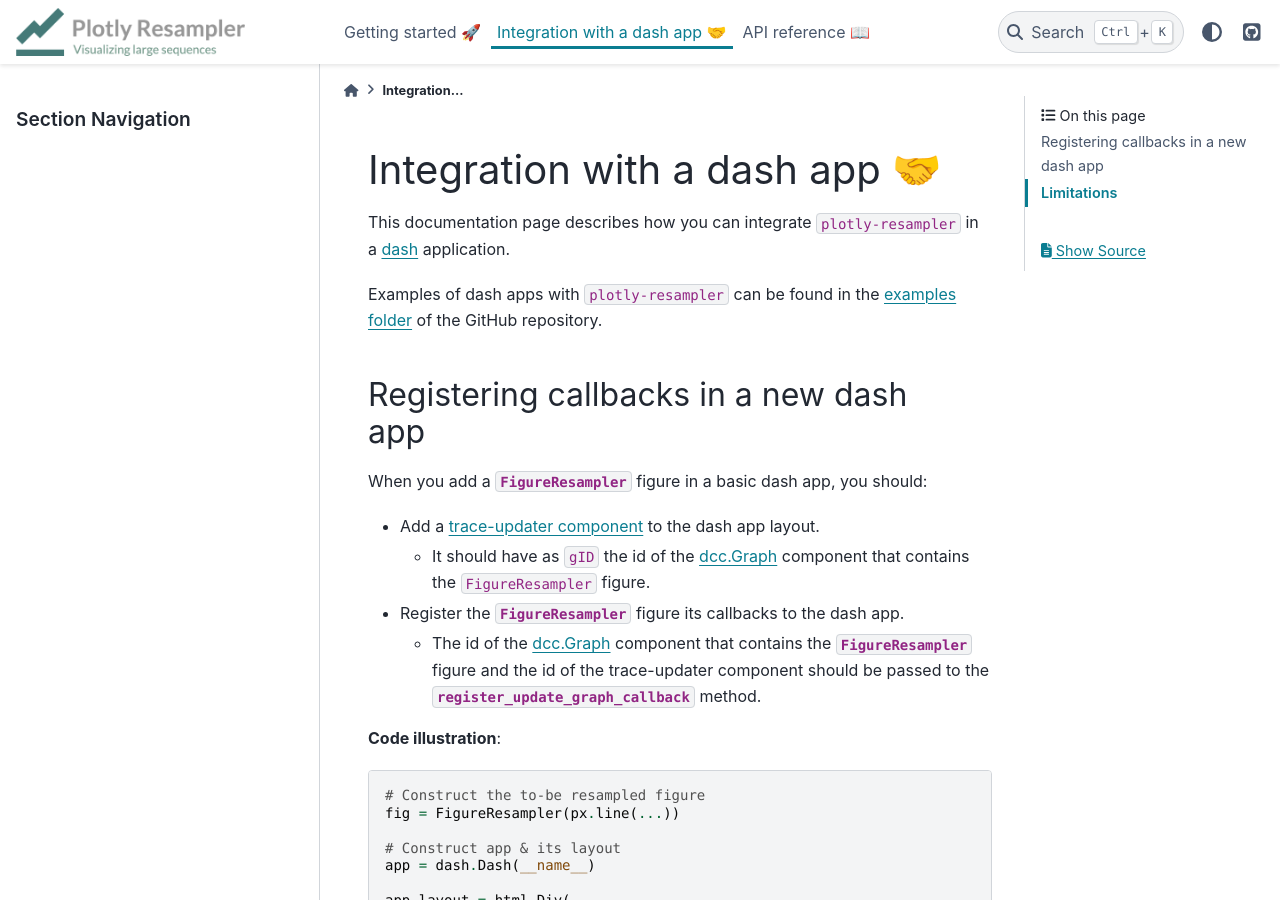
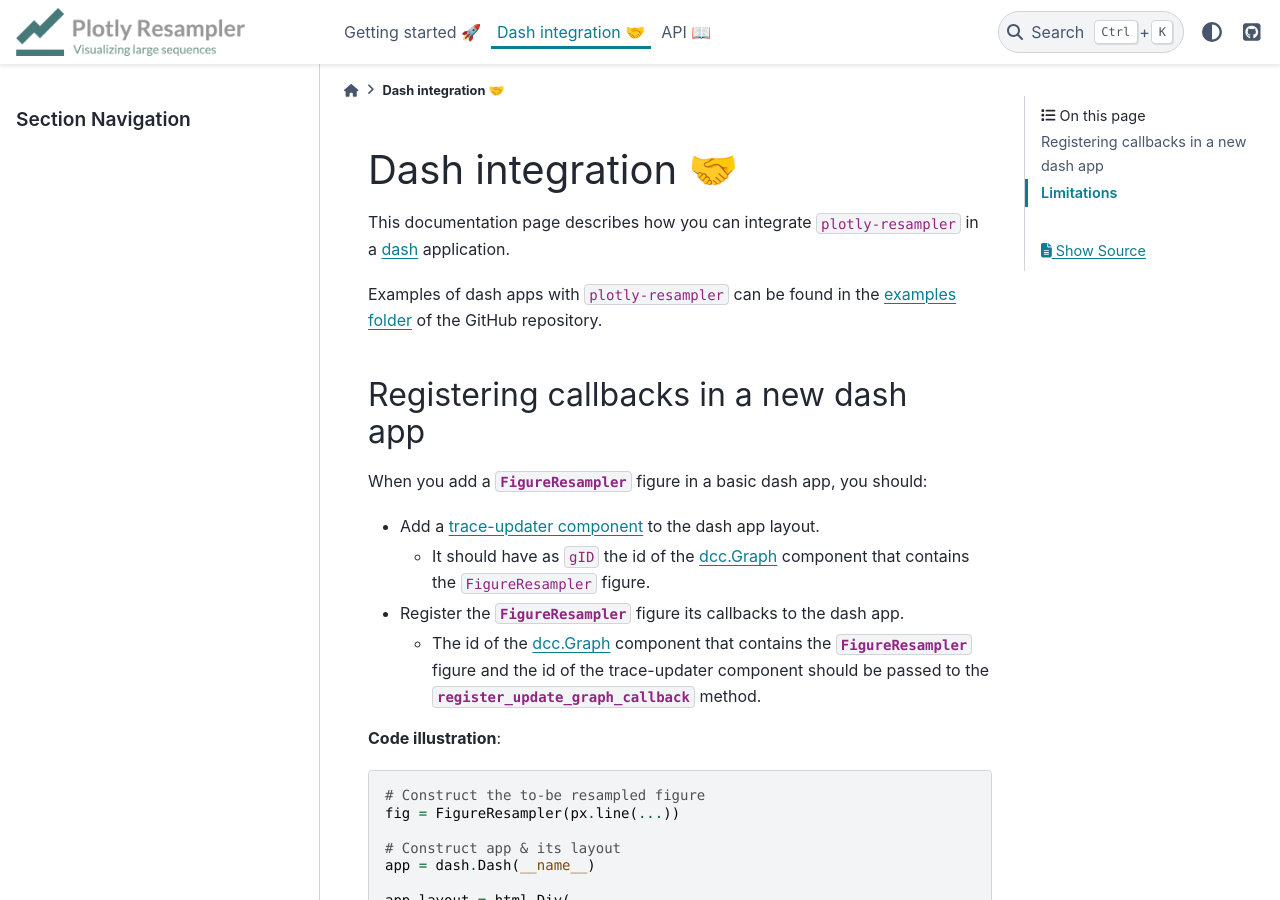
Before and after one commit to predict-idlab/plotly-resampler, a Sphinx documentation site: the page built from docs/sphinx/dash_app_integration.rst, in a window 1280 px wide and 900 px high. Built offline with Sphinx 7.4.7 and the PyData theme 0.15.4, drawn with Linux system fonts in a browser that asks for light colours.

Commit message:
:book: updating docs

```diff
--- a/docs/sphinx/dash_app_integration.rst
+++ b/docs/sphinx/dash_app_integration.rst
@@ -7,8 +7,8 @@
 
 
 
-Integration with a dash app 🤝
-==============================
+Dash integration 🤝
+===================
 
 This documentation page describes how you can integrate ``plotly-resampler`` in a `dash <https://dash.plotly.com/>`_ application.
 
```
Also changed, not shown: docs/sphinx/api_reference.rst (+5 -2 lines), docs/sphinx/figure_resampler.rst (+9 -0 lines), docs/sphinx/registering.rst (added, +8 -0 lines).
